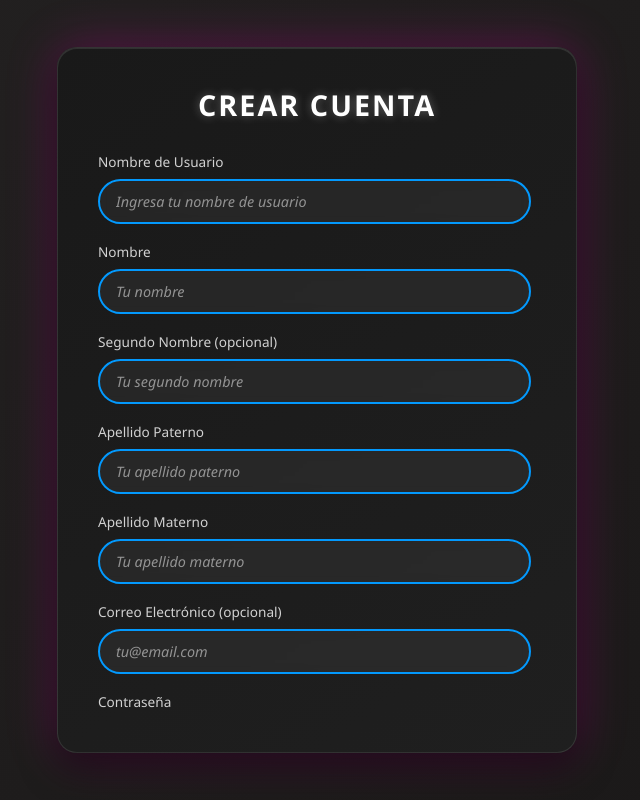
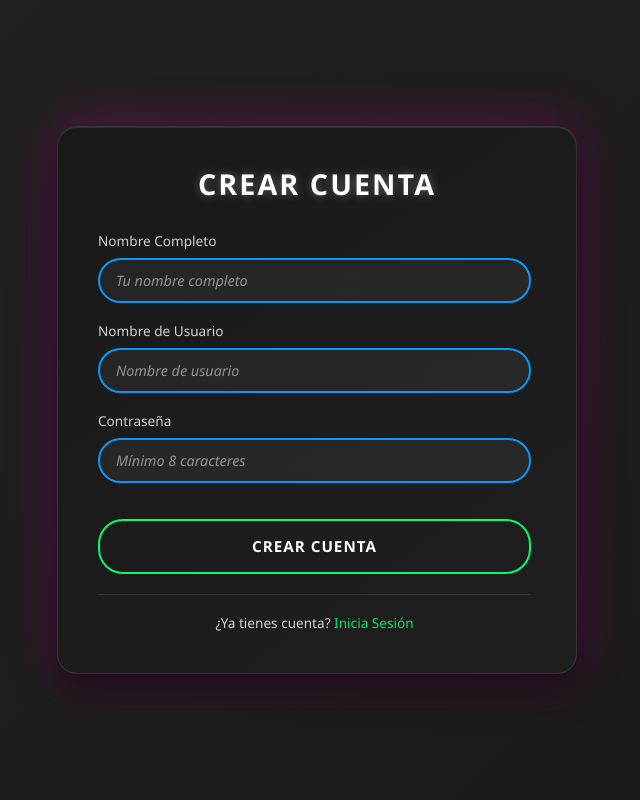
Before and after one commit to 2100679b/proyect, a Vue app in the folder frontend/: page /register in a window 1280 px wide. Shown: the whole page, without its empty margins (323-963 px from the left). Built offline with nearby package versions, Linux system fonts and the light colour scheme.

Commit message:
Proyecto inicial con base de datos PostgreSQL para monitoreo de dispositivos

```diff
--- a/frontend/src/components/sesion/register.vue
+++ b/frontend/src/components/sesion/register.vue
@@ -3,6 +3,22 @@
     <div class="register-card">
       <h2>Crear Cuenta</h2>
       <form @submit.prevent="handleSubmit" class="register-form">
+
+        <!-- Nombre completo -->
+        <div class="form-group">
+          <label for="nombre">Nombre Completo</label>
+          <input
+            type="text"
+            id="nombre"
+            v-model.trim="form.nombre"
+            :class="{ 'error': errors.nombre }"
+            placeholder="Tu nombre completo"
+            :disabled="isSubmitting"
+            required
+            maxlength="100"
+          />
+          <span v-if="errors.nombre" class="error-message">{{ errors.nombre }}</span>
+        </div>
 
         <!-- Username -->
         <div class="form-group">
@@ -12,84 +28,12 @@
             id="username"
             v-model.trim="form.username"
             :class="{ 'error': errors.username }"
-            placeholder="Ingresa tu nombre de usuario"
+            placeholder="Nombre de usuario"
             :disabled="isSubmitting"
             required
+            maxlength="100"
           />
           <span v-if="errors.username" class="error-message">{{ errors.username }}</span>
-        </div>
-
-        <!-- Nombre -->
-        <div class="form-group">
-          <label for="nombre">Nombre</label>
-          <input
-            type="text"
-            id="nombre"
-            v-model.trim="form.nombre"
-            :class="{ 'error': errors.nombre }"
-            placeholder="Tu nombre"
-            :disabled="isSubmitting"
-            required
-          />
-          <span v-if="errors.nombre" class="error-message">{{ errors.nombre }}</span>
-        </div>
-
-        <!-- Segundo Nombre (opcional) -->
-        <div class="form-group">
-          <label for="segundo_nombre">Segundo Nombre (opcional)</label>
-          <input
-            type="text"
-            id="segundo_nombre"
-            v-model.trim="form.segundo_nombre"
-            :class="{ 'error': errors.segundo_nombre }"
-            placeholder="Tu segundo nombre"
-            :disabled="isSubmitting"
-          />
-          <span v-if="errors.segundo_nombre" class="error-message">{{ errors.segundo_nombre }}</span>
-        </div>
-
-        <!-- Apellido Paterno -->
-        <div class="form-group">
-          <label for="apellido_paterno">Apellido Paterno</label>
-          <input
-            type="text"
-            id="apellido_paterno"
-            v-model.trim="form.apellido_paterno"
-            :class="{ 'error': errors.apellido_paterno }"
-            placeholder="Tu apellido paterno"
-            :disabled="isSubmitting"
-            required
-          />
-          <span v-if="errors.apellido_paterno" class="error-message">{{ errors.apellido_paterno }}</span>
-        </div>
-
-        <!-- Apellido Materno -->
-        <div class="form-group">
-          <label for="apellido_materno">Apellido Materno</label>
-          <input
-            type="text"
-            id="apellido_materno"
-            v-model.trim="form.apellido_materno"
-            :class="{ 'error': errors.apellido_materno }"
-            placeholder="Tu apellido materno"
-            :disabled="isSubmitting"
-            required
-          />
-          <span v-if="errors.apellido_materno" class="error-message">{{ errors.apellido_materno }}</span>
-        </div>
-
-        <!-- Correo (opcional, para futuro uso) -->
-        <div class="form-group">
-          <label for="correo">Correo Electrónico (opcional)</label>
-          <input
-            type="email"
-            id="correo"
-            v-model.trim="form.correo"
-            :class="{ 'error': errors.correo }"
-            placeholder="tu@email.com"
-            :disabled="isSubmitting"
-          />
-          <span v-if="errors.correo" class="error-message">{{ errors.correo }}</span>
         </div>
 
         <!-- Password -->
@@ -103,26 +47,12 @@
             placeholder="Mínimo 8 caracteres"
             :disabled="isSubmitting"
             required
+            maxlength="100"
           />
           <span v-if="errors.contrasena" class="error-message">{{ errors.contrasena }}</span>
         </div>
 
-        <!-- Confirm Password -->
-        <div class="form-group">
-          <label for="confirmPassword">Confirmar Contraseña</label>
-          <input
-            type="password"
-            id="confirmPassword"
-            v-model="form.confirmPassword"
-            :class="{ 'error': errors.confirmPassword }"
-            placeholder="Repite tu contraseña"
-            :disabled="isSubmitting"
-            required
-          />
-          <span v-if="errors.confirmPassword" class="error-message">{{ errors.confirmPassword }}</span>
-        </div>
-
-        <!-- Roles (opcional - para administradores) -->
+        <!-- Roles (opcional) -->
         <div class="form-group" v-if="showRoleSelection">
           <label for="roles">Roles</label>
           <select
@@ -160,21 +90,15 @@
 
 <script>
 import axios from 'axios';
-// NO uses bcrypt en el frontend - es responsabilidad del backend
 
 export default {
   name: 'Register',
   data() {
     return {
       form: {
+        nombre: '',
         username: '',
-        nombre: '',
-        segundo_nombre: '',
-        apellido_paterno: '',
-        apellido_materno: '',
-        correo: '',
         contrasena: '',
-        confirmPassword: '',
         selectedRoles: []
       },
       errors: {},
@@ -186,7 +110,6 @@ export default {
     };
   },
   async mounted() {
-    // Cargar roles disponibles si es necesario
     if (this.showRoleSelection) {
       await this.loadAvailableRoles();
     }
@@ -208,48 +131,21 @@ export default {
     },
 
     validateForm() {
-      const letrasYEspacios = /^[a-zA-ZáéíóúÁÉÍÓÚñÑ\s]+$/;
-      const emailRegex = /^[^\s@]+@[^\s@]+\.[^\s@]+$/;
       this.errors = {};
+
+      // Validar nombre completo
+      if (!this.form.nombre || this.form.nombre.length > 100) {
+        this.errors.nombre = 'El nombre completo es requerido y debe tener máximo 100 caracteres';
+      }
 
       // Validar username
       if (!this.form.username || this.form.username.length < 3 || this.form.username.length > 100) {
         this.errors.username = 'El nombre de usuario debe tener entre 3 y 100 caracteres';
       }
 
-      // Validar nombre
-      if (!this.form.nombre || !letrasYEspacios.test(this.form.nombre) || this.form.nombre.length > 50) {
-        this.errors.nombre = 'El nombre es requerido, solo puede contener letras y espacios (máximo 50 caracteres)';
-      }
-
-      // Validar segundo nombre (opcional)
-      if (this.form.segundo_nombre && (!letrasYEspacios.test(this.form.segundo_nombre) || this.form.segundo_nombre.length > 50)) {
-        this.errors.segundo_nombre = 'Solo puede contener letras y espacios (máximo 50 caracteres)';
-      }
-
-      // Validar apellido paterno
-      if (!this.form.apellido_paterno || !letrasYEspacios.test(this.form.apellido_paterno) || this.form.apellido_paterno.length > 50) {
-        this.errors.apellido_paterno = 'El apellido paterno es requerido, solo puede contener letras y espacios (máximo 50 caracteres)';
-      }
-
-      // Validar apellido materno
-      if (!this.form.apellido_materno || !letrasYEspacios.test(this.form.apellido_materno) || this.form.apellido_materno.length > 50) {
-        this.errors.apellido_materno = 'El apellido materno es requerido, solo puede contener letras y espacios (máximo 50 caracteres)';
-      }
-
-      // Validar correo (opcional)
-      if (this.form.correo && !emailRegex.test(this.form.correo)) {
-        this.errors.correo = 'El formato del correo electrónico no es válido';
-      }
-
       // Validar contraseña
-      if (!this.form.contrasena || this.form.contrasena.length < 8) {
-        this.errors.contrasena = 'La contraseña debe tener al menos 8 caracteres';
-      }
-
-      // Confirmar contraseña
-      if (!this.form.confirmPassword || this.form.contrasena !== this.form.confirmPassword) {
-        this.errors.confirmPassword = 'Las contraseñas no coinciden';
+      if (!this.form.contrasena || this.form.contrasena.length < 8 || this.form.contrasena.length > 100) {
+        this.errors.contrasena = 'La contraseña debe tener entre 8 y 100 caracteres';
       }
 
       // Validar roles si se muestran
@@ -268,18 +164,14 @@ export default {
       this.isSubmitting = true;
 
       try {
-        // Estructura de datos que coincide exactamente con tu backend
         const userData = {
+          nombre: this.form.nombre.trim(),
           username: this.form.username.trim(),
-          nombre: this.form.nombre.trim(),
-          segundo_nombre: this.form.segundo_nombre.trim() || null,
-          apellido_paterno: this.form.apellido_paterno.trim(),
-          apellido_materno: this.form.apellido_materno.trim(),
-          correo: this.form.correo.trim() || null,
-          contrasena: this.form.contrasena // El backend se encarga del hash
+          password: this.form.contrasena,
+          roles: this.form.selectedRoles.length ? this.form.selectedRoles : null
         };
 
-        console.log('Enviando datos:', { ...userData, contrasena: '[HIDDEN]' });
+        console.log('Enviando datos:', { ...userData, password: '[HIDDEN]' });
 
         const response = await axios.post('/api/register', userData);
 
@@ -288,18 +180,12 @@ export default {
 
           // Limpiar formulario
           this.form = {
+            nombre: '',
             username: '',
-            nombre: '',
-            segundo_nombre: '',
-            apellido_paterno: '',
-            apellido_materno: '',
-            correo: '',
             contrasena: '',
-            confirmPassword: '',
             selectedRoles: []
           };
 
-          // Redirigir después de 2 segundos
           setTimeout(() => {
             this.$router.push('/login');
           }, 2000);
```
